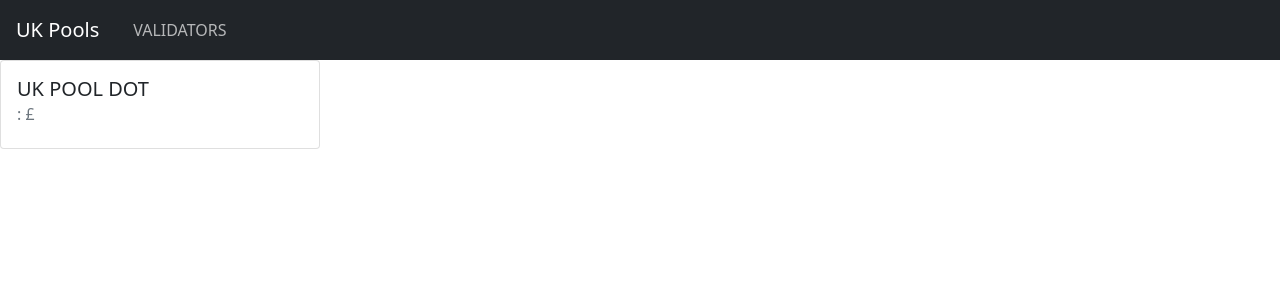
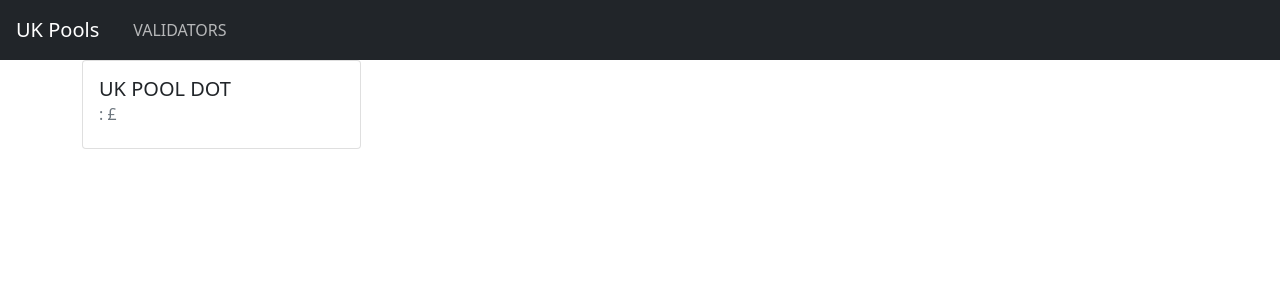
Before and after one commit to JPHumphreys/ukpools.org, a React (Create React App) app: page / in a window 1280 px wide. Shown: the top 300 px of the page. Built offline with nearby package versions, Linux system fonts and the light colour scheme; no server answers.

Commit message:
changed the view of the page

```diff
--- a/src/pages/pageManager.jsx
+++ b/src/pages/pageManager.jsx
@@ -1,4 +1,5 @@
 import React from 'react';
+import { Container } from 'react-bootstrap';
 import NavbarComponent from '../components/navbarComponent';
 import Validators from './validators';
 
@@ -7,7 +8,9 @@ class PageManager extends React.Component {
         return (
             <div>
                 <NavbarComponent />
-                <Validators />
+                <Container>
+                    <Validators />
+                </Container>
             </div>
         );
     }
--- a/src/pages/validators.jsx
+++ b/src/pages/validators.jsx
@@ -31,7 +31,6 @@ class Validators extends React.Component {
                 <Validator
                     name="UK POOL DOT"
                     crypto={this.state.polkadot.name}
-                    description={this.state.polkadot.description}
                     price={this.state.polkadot.price}
                 />
             </div>
```
